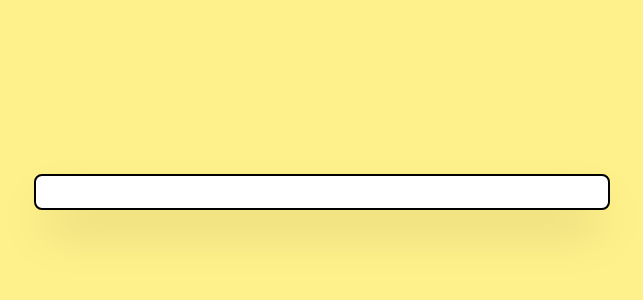
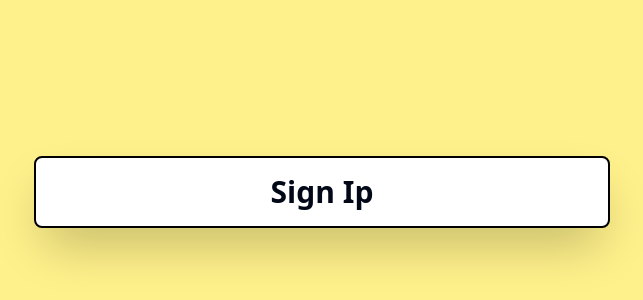
Before and after one commit to Sarthak-Vatsa/Hostel_Management, a React (Vite) app in the folder frontend/: page /signin in a window 1280 px wide. Shown: the part 208-508 px from the top of the page, without its empty margins (318-961 px from the left). Built offline with nearby package versions, Linux system fonts and the light colour scheme.

Commit message:
SignIn page

```diff
--- a/frontend/src/pages/Signin.jsx
+++ b/frontend/src/pages/Signin.jsx
@@ -5,7 +5,9 @@ function Signin() {
     <div className='bg-yellow-200 flex h-screen justify-center'>
         <div className='h-full flex flex-col justify-center max-w-3xl w-full items-center'>
             <div className='border-black border-2 h-min flex flex-col items-center p-4 space-y-8 max-w-xl w-full bg-white shadow-2xl rounded-lg'>
-
+            <div className='text-center'>
+                    <h1 className='text-3xl font-semibold'>Sign Ip</h1>
+                </div>
             </div>
         </div>
     </div>
```
